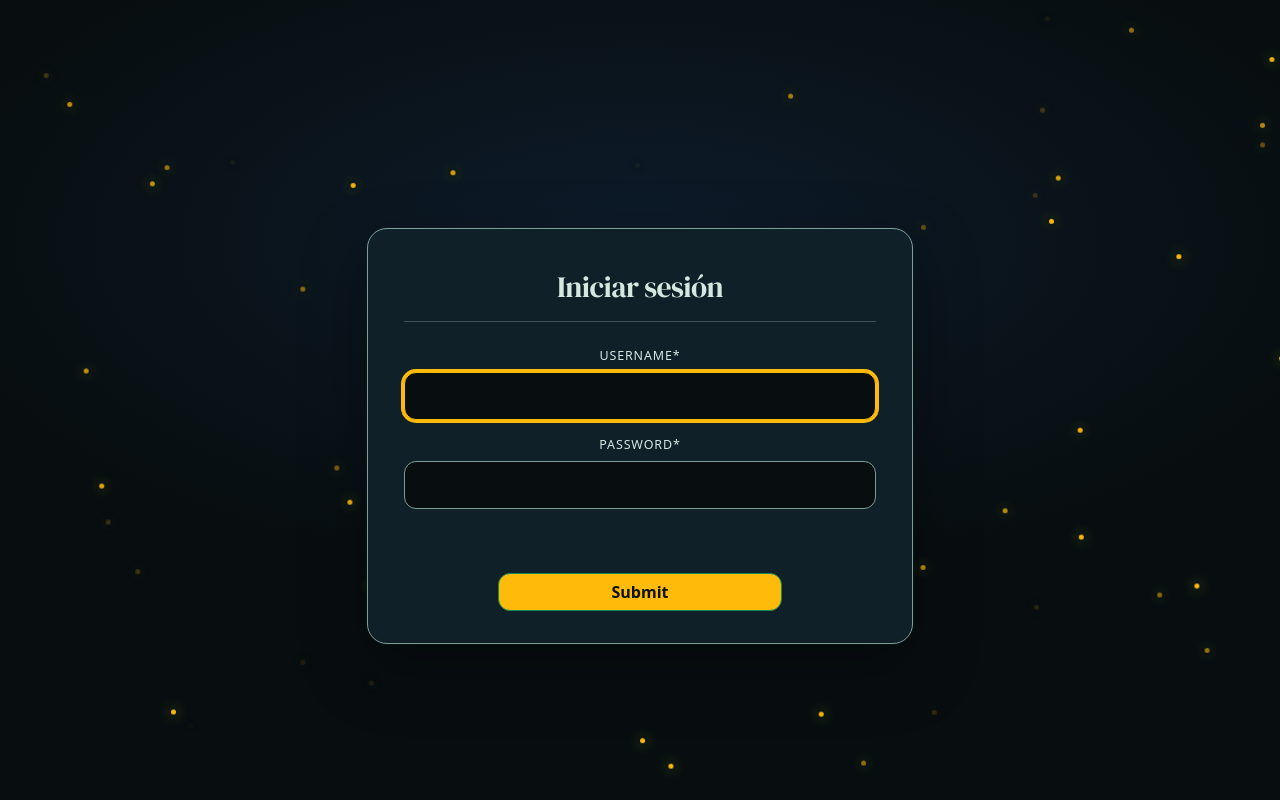
After one commit to Yahir-Hernandez/LambdaSW-Fireflies_project, a Django app: page /login/ in a window 1280 px wide. The commit adds this page. Run offline with Django 5.2, Linux system fonts and the light colour scheme; some libraries are stand-ins or nearby versions.

Commit message:
Implementación de los menus de Inicio de sesion y registro

```diff
--- a/luciernagas2026/urls.py
+++ b/luciernagas2026/urls.py
@@ -20,4 +20,5 @@ from django.urls import path, include
 urlpatterns = [
     path('admin/', admin.site.urls),
     path('', include('sistema_app.urls')),
+    path('accounts/', include('django.contrib.auth.urls'))
 ]
--- a/sistema_app/form.py
+++ b/sistema_app/forms.py
@@ -1,5 +1,6 @@
 from django.contrib.auth.forms import UserCreationForm
 from django.contrib.auth.models import User
+
 
 class CustomUserCreationForm(UserCreationForm):
   class Meta:
@@ -9,5 +10,4 @@ class CustomUserCreationForm(UserCreationForm):
               "last_name",
               "email",
               "password1",
-              "password2"
-            ]
+              "password2"]
--- a/sistema_app/static/css/base.css
+++ b/sistema_app/static/css/base.css
@@ -1,4 +1,3 @@
-/* Base layout and shared components */
 :root {
   --bg-deep: #080e10;
   --bg-dark: #0d1a1e;
--- /dev/null
+++ b/sistema_app/static/css/registro.css
@@ -0,0 +1,125 @@
+@import url('https://fonts.googleapis.com/css2?family=DM+Serif+Display&family=DM+Sans:wght@300;400;500&display=swap');
+
+:root {
+  --bg-deep: #080e10;
+  --bg-dark: #0d1a1e;
+  --bg-card: #0f2028;
+  --bg-section: #111d22;
+  --accent: #ffba0a;
+  --accentHover: #d19b07;
+  --accent2: #c93103;
+  --orange: #e8603a;
+  --text: #d4e8e0;
+  --text-dim: #7a9e94;
+  --border: rgba(13, 27, 42, 1);
+  --glow: rgba(8, 16, 28, 1);
+  --glow-sm: rgba(8, 16, 28, 1);
+  --radius:      12px;
+  --transition:  0.25s ease;
+  --font-display: 'Cinzel', serif;
+  --font-title: 'Bebas Neue', sans-serif;
+  --font-body: 'Inter', sans-serif;
+}
+
+*, *::before, *::after { box-sizing: border-box; }
+
+.card {
+  background: var(--bg-card);
+  border: 1px solid var(--text-dim);
+  border-radius: 20px;
+  max-height: 1000px;
+  box-shadow:
+    0 0 0 1px #ffffff06,
+    0 24px 64px #00000060;
+  overflow: hidden;
+  animation: slideUp 0.5s cubic-bezier(0.16, 1, 0.3, 1) both;
+}
+
+@keyframes slideUp {
+  from { opacity: 0; transform: translateY(24px); }
+  to   { opacity: 1; transform: translateY(0); }
+}
+
+.card-body {
+  padding: 2.5rem 2.25rem 2rem;
+}
+
+/* ---------- Encabezado ---------- */
+.card-body h2 {
+  font-family: 'DM Serif Display', serif;
+  font-size: 1.85rem;
+  font-weight: 400;
+  color: var(--text);
+  margin: 0 0 0.25rem;
+  letter-spacing: -0.02em;
+}
+
+.card-body hr {
+  border: none;
+  border-top: 1px solid var(--card-border);
+  margin: 1rem 0 1.6rem;
+}
+
+.card-body h2 {
+  font-family: 'DM Serif Display', serif;
+  font-size: 1.85rem;
+  font-weight: 400;
+  color: var(--text);
+  margin: 0 0 0.25rem;
+  letter-spacing: -0.02em;
+}
+
+.card-body hr {
+  border: none;
+  border-top: 1px solid var(--text);
+  margin: 1rem 0 1.6rem;
+}
+.form-label,
+label {
+  font-size: 0.78rem;
+  font-weight: 500;
+  letter-spacing: 0.07em;
+  text-transform: uppercase;
+  color: var(--text);
+  margin-bottom: 0.4rem;
+  display: block;
+}
+
+.form-control {
+  background: var(--bg-deep) !important;
+  border: 1px solid var(--text-dim) !important;
+  border-radius: var(--radius) !important;
+  color: var(--text) !important;
+  padding: 0.72rem 1rem !important;
+  font-family: 'DM Sans', sans-serif !important;
+  font-size: 0.95rem !important;
+  font-weight: 300 !important;
+  transition: border-color var(--transition), box-shadow var(--transition) !important;
+  outline: none !important;
+}
+
+.form-control::placeholder {
+  color: var(--bg-deep) !important;
+  opacity: 0.7 !important;
+}
+
+.form-control:focus {
+  border-color: var(--accent) !important;
+  box-shadow: 0 0 0 3px var(--accent) !important;
+}
+
+.btn-success {
+    background: var(--accent);
+  color: #0a1208;
+  font-weight: 700;
+  width: 60%;
+  border-radius: var(--radius);
+}
+.btn-success:hover {
+  background: var(--accentHover);
+  box-shadow: 0 0 20px var(--glow);
+}
+.btn-success:focus {
+  background: var(--accentHover);
+  box-shadow: 0 0 20px var(--glow);
+}
--- a/sistema_app/templates/base.html
+++ b/sistema_app/templates/base.html
@@ -28,8 +28,8 @@
       <li class="party_link"><i class="fa-solid fa-circle-info"></i>  <a href="#festival" >El Festival</a></li>
     </ul>
     <div class="nav__auth">
-      <a href="#login" class="btn">Inicio de sesion</a>
-      <a href="#signin" class="btn btn--primary btn--sm">Registrarse</a>
+      <a href="{% url 'sistema_app:login' %}" class="btn">Inicio de sesion</a>
+      <a href="{% url 'sistema_app:register' %}" class="btn btn--primary btn--sm">Registrarse</a>
     </div>
   </nav>
 
--- /dev/null
+++ b/sistema_app/templates/registro/logIn.html
@@ -0,0 +1,60 @@
+{% load static %}
+<!DOCTYPE html>
+<html lang="en">
+<head>
+	<title>iniciar sesión</title>
+	<meta charset="utf-8">
+	<meta name="viewport" content="width=device-width, initial-scale=1">
+	<meta http-equiv="X-UA-Compatible" content="ie=edge">
+
+	<!-- Bootstrap CSS -->
+	<link href="https://cdn.jsdelivr.net/npm/bootstrap@5.0.2/dist/css/bootstrap.min.css" rel="stylesheet" integrity="sha384-EVSTQN3/azprG1Anm3QDgpJLIm9Nao0Yz1ztcQTwFspd3yD65VohhpuuCOmLASjC" crossorigin="anonymous">
+	<!-- Registro CSS -->
+
+	<link rel="stylesheet" href="{% static 'css/home.css' %}">
+	<link rel="stylesheet" href="{% static 'css/registro.css' %}">
+
+</head>
+<body>
+	{%load crispy_forms_tags %}
+	<section class="hero">
+		<div class="hero__stars" aria-hidden="true"></div>
+    <div class="hero__fireflies" aria-hidden="true">
+      <span class="ff" style="--dx: 16px; --dy: -20px; --dur: 3.2s; left: 18%; top: 20%;"></span>
+      <span class="ff" style="--dx: -18px; --dy: 14px; --dur: 3.6s; left: 72%; top: 28%;"></span>
+      <span class="ff" style="--dx: 10px; --dy: -16px; --dur: 2.8s; left: 84%; top: 54%;"></span>
+      <span class="ff" style="--dx: -20px; --dy: 10px; --dur: 4.1s; left: 30%; top: 72%;"></span>
+      <span class="ff" style="--dx: 12px; --dy: -14px; --dur: 3.4s; left: 55%; top: 78%;"></span>
+      <span class="ff" style="--dx: -14px; --dy: 18px; --dur: 3.9s; left: 8%; top: 60%;"></span>
+    </div>
+	<div class = "container">
+		<br>
+		<br>
+		<br>
+		<div class="row">
+			<div class="col-12 col-md-6 offset-md-3">
+
+				<div class="card">
+					<div class="card-body">
+						<h2>Iniciar sesión</h2>
+						<hr>
+						<form action="" method="post">
+
+							{% csrf_token %}
+							{{form | crispy}}
+							<br>
+
+							<br>
+
+							<input type="submit" name="Ingresar" class="btn btn-success float-right" >
+						</form>
+					</div>
+				</div>
+
+			</div>
+		</div>
+	</div>
+	</section>
+	<script src="{% static 'script/luciernagas.js' %}"></script>
+</body>
+</html>
--- a/sistema_app/urls.py
+++ b/sistema_app/urls.py
@@ -5,5 +5,6 @@ from django.contrib.auth.views import LoginView
 app_name = "sistema_app"
 urlpatterns = [
     path('', views.home, name='home'),
-
+    path('register/', views.register, name='register'),
+    path('login/', views.login, name='login'),
 ]
--- a/sistema_app/views.py
+++ b/sistema_app/views.py
@@ -1,8 +1,44 @@
-from django.shortcuts import render
+from django.shortcuts import render, redirect
+
+# Importamos el formulario
+from .forms import CustomUserCreationForm
+# Importamos el modelo User de Django (vine por defecto no tienes que hacer algo)
 from django.contrib.auth.models import User
-from django.contrib.auth import authenticate, login
-from .form import CustomUserCreationForm
+from django.contrib.auth import authenticate, login as auth_login
+from django.contrib.auth.forms import AuthenticationForm
 
 # Create your views here.
 def home(request):
     return render(request, 'home.html')
+
+def register(request):
+    data = {
+    'form': CustomUserCreationForm()
+    }
+    if request.method == "POST":
+        formulario = CustomUserCreationForm(data=request.POST)
+        if formulario.is_valid():
+            usuario = formulario.save()
+            user = authenticate(username=formulario.cleaned_data["username"],
+            password=formulario.cleaned_data["password1"])
+            auth_login(request,user)
+            return redirect(to="sistema_app:home")
+        data["form"] = formulario
+    return render(request,'registro/signIn.html',data)
+
+
+def login(request):
+    data = {
+        'form': AuthenticationForm()
+    }
+    if request.method == "POST":
+        formulario = AuthenticationForm(data=request.POST)
+        if formulario.is_valid():
+            username = formulario.cleaned_data["username"]
+            password = formulario.cleaned_data["password"]
+            user = authenticate(username=username, password=password)
+            if user is not None:
+                auth_login(request, user)
+                return redirect(to="sistema_app:home")
+        data["form"] = formulario
+    return render(request,'registro/logIn.html',data)
```
Also changed, not shown: luciernagas2026/settings.py (+10 -0 lines), sistema_app/templates/registro/signIn.html (added, +60 -0 lines).
